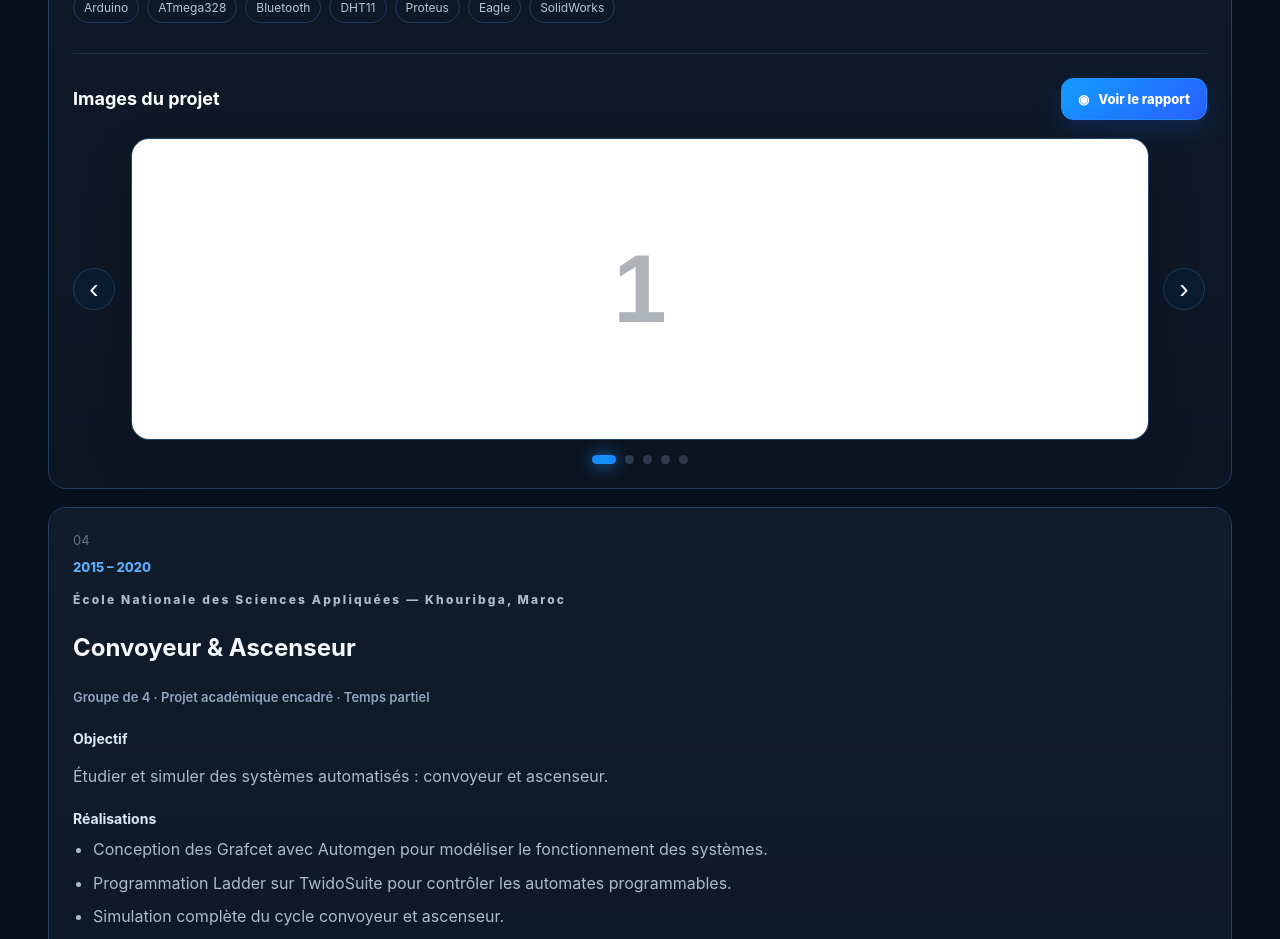
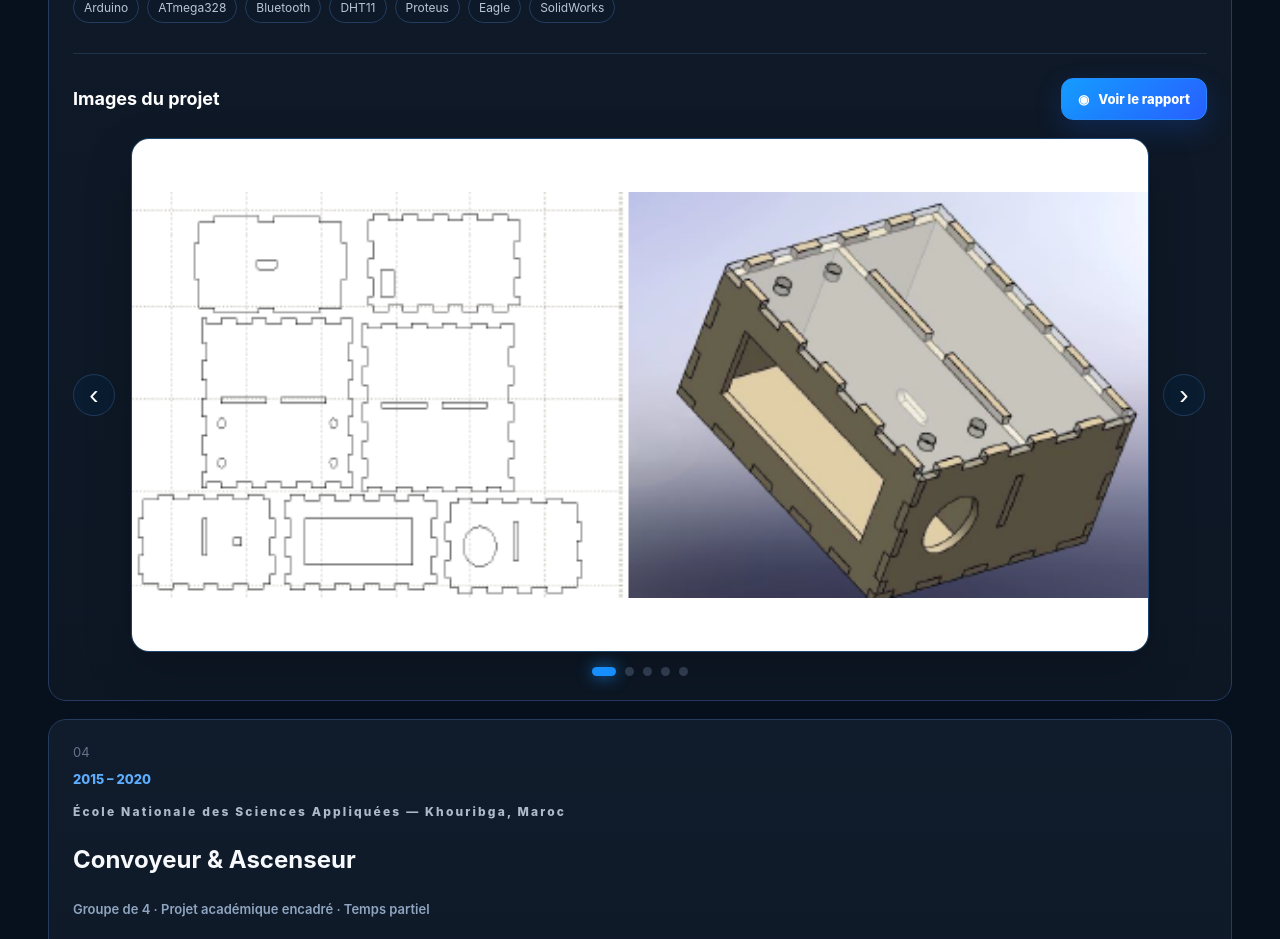
Before and after one commit to Oelayouchi/portfolio, a Next.js app: page / in a window 1280 px wide. Shown: the part 9320-10259 px from the top of the page. Built offline with nearby package versions, Linux system fonts and the light colour scheme.

Commit message:
Afficher les images de la station meteo dans le carrousel

```diff
--- a/components/project-media.js
+++ b/components/project-media.js
@@ -21,6 +21,13 @@ const PROJECT_ASSETS = {
   'station-meteo': {
     imageCount: 5,
     report: '/projects/station-meteo/report/rapport.pdf',
+    images: [
+      '/projects/station-meteo/images/image-01.png',
+      '/projects/station-meteo/images/image-02.png',
+      '/projects/station-meteo/images/image-03.png',
+      '/projects/station-meteo/images/image-04.png',
+      '/projects/station-meteo/images/image-05.png',
+    ],
   },
   'convoyeur-ascenseur': {
     imageCount: 5,
```
